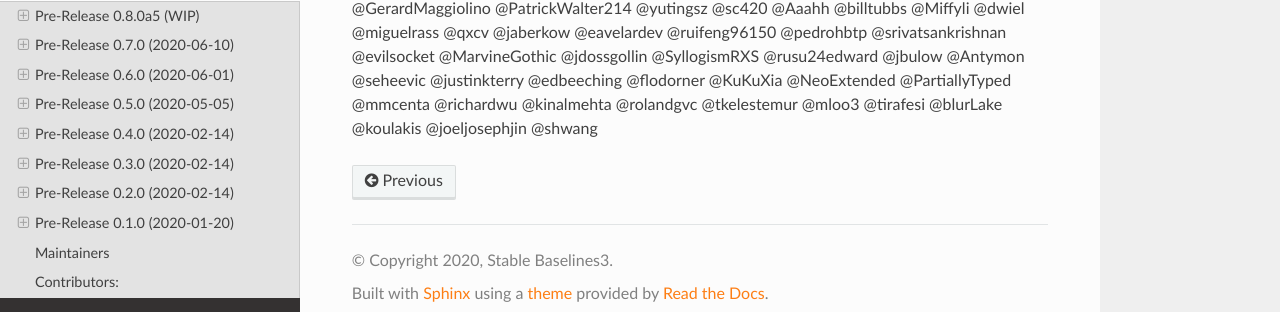
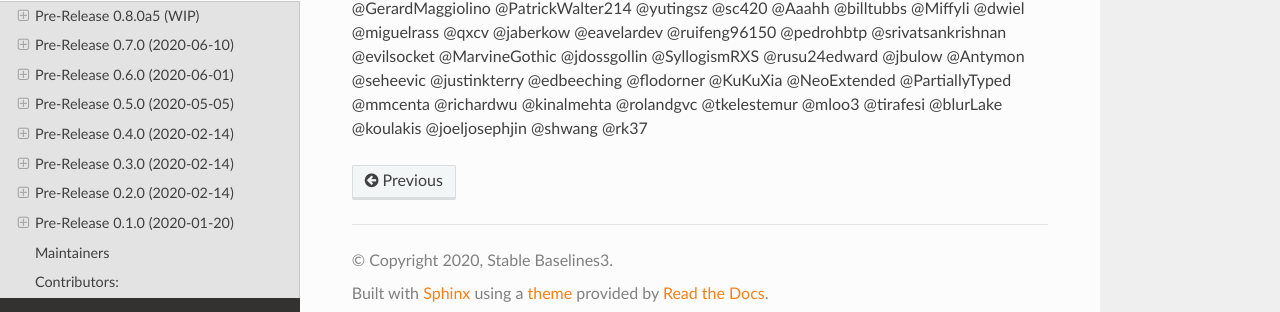
Before and after one commit to DLR-RM/stable-baselines3, a Sphinx documentation site: the page built from docs/misc/changelog.rst, in a window 1280 px wide and 900 px high, scrolled down 7566 px. Shown: the part 570-882 px from the top of the window. Built offline with Sphinx 7.4.7 and the Read the Docs theme 2.0.0, drawn with Linux system fonts in a browser that asks for light colours; pages that are not in the unit, such as notebooks, are missing from menus; some of the changed text lies outside the part shown.

Commit message:
Update changelog.rst

```diff
--- a/docs/misc/changelog.rst
+++ b/docs/misc/changelog.rst
@@ -31,7 +31,7 @@
 - Fixed a bug in the ``close()`` method of ``SubprocVecEnv``, causing wrappers further down in the wrapper stack to not be closed. (@NeoExtended)
 - Fix target for updating q values in SAC: the entropy term was not conditioned by terminals states
 - Use ``cloudpickle.load`` instead of ``pickle.load`` in ``CloudpickleWrapper``. (@shwang)
-- Fixed a bug when use "bias=False" linear layer in custom features extractor for common policies
+- Fixed a bug with orthogonal initialization when `bias=False` in custom policy (@rk37)
 
 Deprecations:
 ^^^^^^^^^^^^^
@@ -357,4 +357,4 @@
 @Miffyli @dwiel @miguelrass @qxcv @jaberkow @eavelardev @ruifeng96150 @pedrohbtp @srivatsankrishnan @evilsocket
 @MarvineGothic @jdossgollin @SyllogismRXS @rusu24edward @jbulow @Antymon @seheevic @justinkterry @edbeeching
 @flodorner @KuKuXia @NeoExtended @PartiallyTyped @mmcenta @richardwu @kinalmehta @rolandgvc @tkelestemur @mloo3
-@tirafesi @blurLake @koulakis @joeljosephjin @shwang
+@tirafesi @blurLake @koulakis @joeljosephjin @shwang @rk37
```
